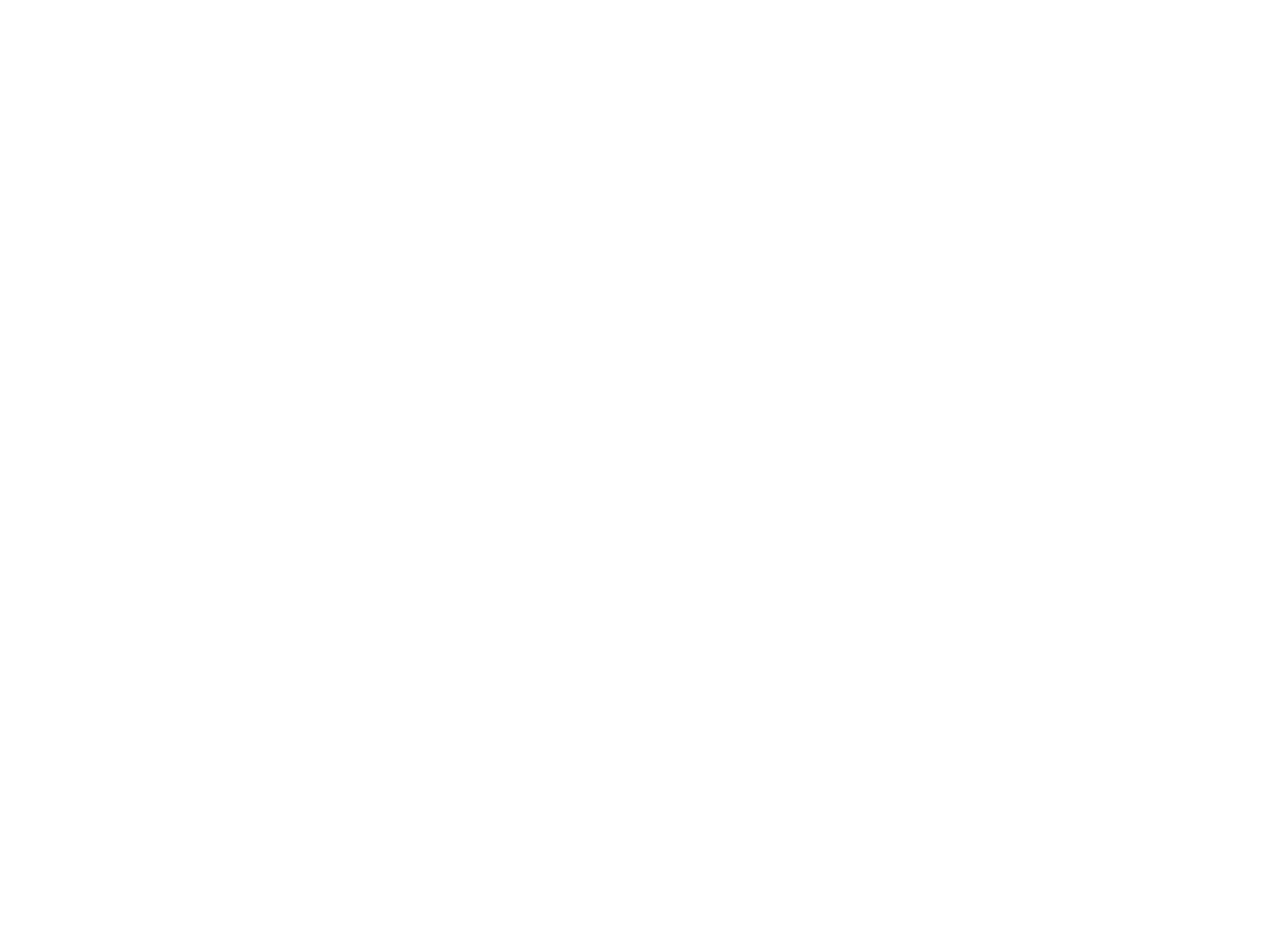
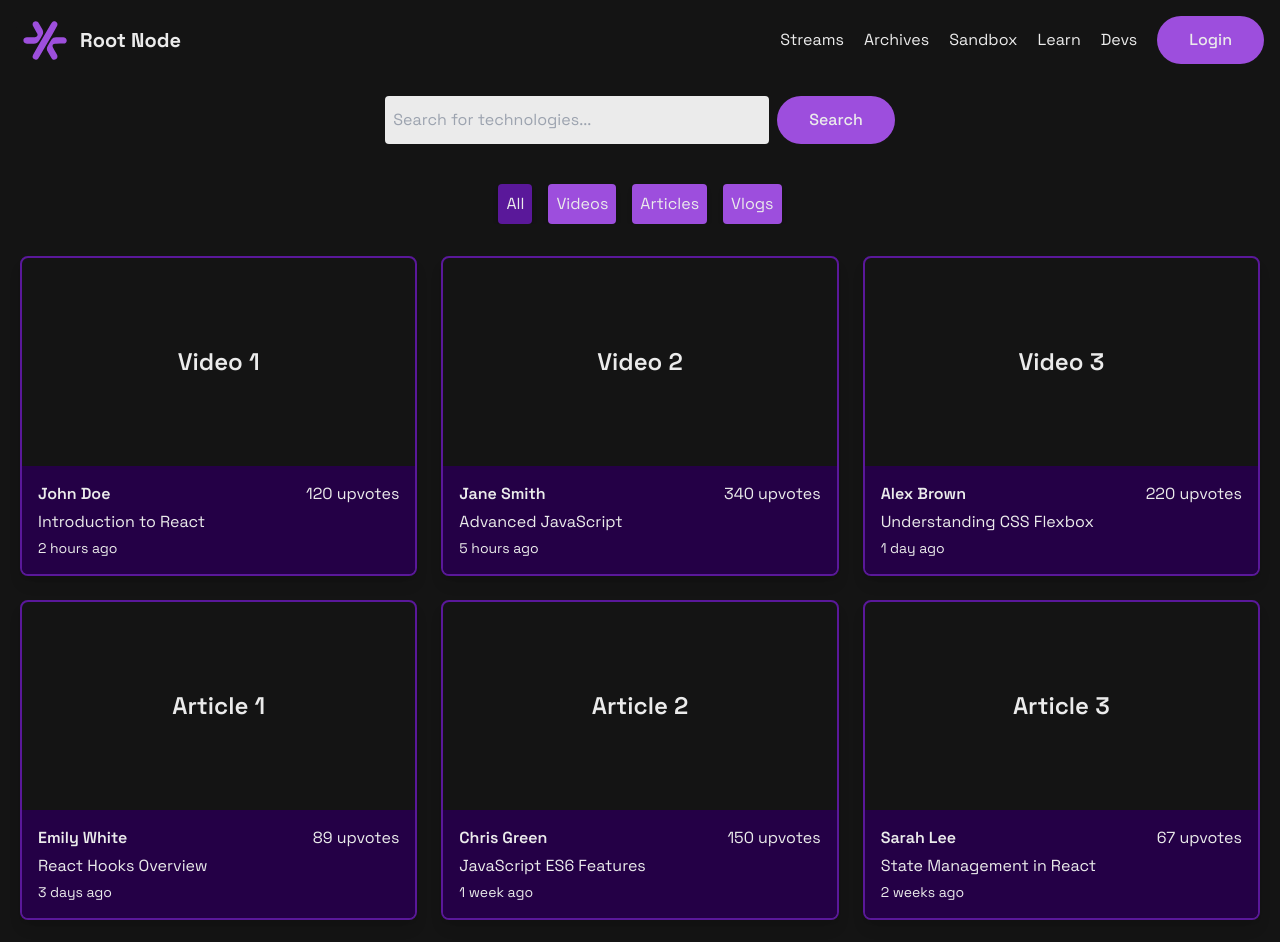
Before and after one commit to IJPenguin/RootNode, a React (Vite) app in the folder frontend/: page /learn in a window 1280 px wide. Before the commit this address had no page. Shown: the top 942 px of the page. Before the commit the page ends 800 px from the top, so only its background shows below. Built offline with nearby package versions, Linux system fonts and the light colour scheme.

Commit message:
added learn page

```diff
--- a/frontend/index.html
+++ b/frontend/index.html
@@ -1,5 +1,5 @@
 <!doctype html>
-<html lang="en">
+<html lang="en" class="scroll-smooth">
 	<head>
 		<meta charset="UTF-8" />
 		<link rel="icon" type="image/svg+xml" href="/vite.svg" />
--- a/frontend/src/Logo/Logo.jsx
+++ b/frontend/src/Logo/Logo.jsx
@@ -5,7 +5,7 @@
 			<span
 				className={`hidden ${logoOnly ? " " : "md:block"} ${fontSize} font-sans ${fontWeight} pl-2 text-white`}
 			>
-				Root Node
+				<a href="/">Root Node</a>
 			</span>
 		</div>
 	);
--- a/frontend/src/components/Footer/Footer.jsx
+++ b/frontend/src/components/Footer/Footer.jsx
@@ -1,7 +1,7 @@
 const Footer = () => {
 	return (
 		<div className="bg-background py-4 text-center text-white">
-			Made with ❤️ By Penguin
+			Made with ❤️ by Ishan, Agnivesh, Naman, Harshit and Aanchal
 		</div>
 	);
 };
--- a/frontend/src/components/Landing/Cta/Cta.jsx
+++ b/frontend/src/components/Landing/Cta/Cta.jsx
@@ -2,7 +2,7 @@
 
 const Cta = () => {
 	return (
-		<div className="flex flex-col items-center bg-background py-28">
+		<div className="flex flex-col items-center bg-background py-96">
 			<h4 className="text-base font-medium text-white">
 				Code, Collaborate, and Create Together
 			</h4>
--- /dev/null
+++ b/frontend/src/components/LearnPage/LearnPage.jsx
@@ -0,0 +1,161 @@
+import { useState } from "react";
+import Button from "../Button/Button";
+
+const LearnPage = () => {
+	const [selectedCategory, setSelectedCategory] = useState("All");
+
+	const contentData = [
+		{
+			type: "Videos",
+			title: "Video 1",
+			author: "John Doe",
+			upvotes: 120,
+			description: "Introduction to React",
+			time: "2 hours ago",
+		},
+		{
+			type: "Videos",
+			title: "Video 2",
+			author: "Jane Smith",
+			upvotes: 340,
+			description: "Advanced JavaScript",
+			time: "5 hours ago",
+		},
+		{
+			type: "Videos",
+			title: "Video 3",
+			author: "Alex Brown",
+			upvotes: 220,
+			description: "Understanding CSS Flexbox",
+			time: "1 day ago",
+		},
+		{
+			type: "Articles",
+			title: "Article 1",
+			author: "Emily White",
+			upvotes: 89,
+			description: "React Hooks Overview",
+			time: "3 days ago",
+		},
+		{
+			type: "Articles",
+			title: "Article 2",
+			author: "Chris Green",
+			upvotes: 150,
+			description: "JavaScript ES6 Features",
+			time: "1 week ago",
+		},
+		{
+			type: "Articles",
+			title: "Article 3",
+			author: "Sarah Lee",
+			upvotes: 67,
+			description: "State Management in React",
+			time: "2 weeks ago",
+		},
+		{
+			type: "Vlogs",
+			title: "Vlog 1",
+			author: "Michael Johnson",
+			upvotes: 400,
+			description: "My Coding Journey",
+			time: "4 hours ago",
+		},
+		{
+			type: "Vlogs",
+			title: "Vlog 2",
+			author: "Anna Cooper",
+			upvotes: 320,
+			description: "How I Built My First Web App",
+			time: "2 days ago",
+		},
+		{
+			type: "Vlogs",
+			title: "Vlog 3",
+			author: "Sophia Wilson",
+			upvotes: 210,
+			description: "Tips for Learning JavaScript",
+			time: "1 week ago",
+		},
+	];
+
+	const filteredContent =
+		selectedCategory === "All"
+			? contentData
+			: contentData.filter(
+					(content) => content.type === selectedCategory,
+				);
+
+	return (
+		<div className="min-h-screen bg-background text-white">
+			<nav className="flex items-center justify-center border-solid border-purple bg-background p-4">
+				<div className="flex space-x-2">
+					<input
+						type="text"
+						placeholder="Search for technologies..."
+						className="w-96 rounded bg-white p-2 text-background-purple focus:outline-none"
+					/>
+					<Button text={"Search"} />
+				</div>
+			</nav>
+
+			{/* Filter Section */}
+			<div className="mt-6 flex items-center space-x-4">
+				<div className="mb-8 flex w-full justify-center space-x-4 overflow-x-auto">
+					{["All", "Videos", "Articles", "Vlogs"].map((category) => (
+						<button
+							key={category}
+							onClick={() => setSelectedCategory(category)} // Update state when clicked
+							className={`${
+								selectedCategory === category
+									? "bg-bright-purple"
+									: "bg-purple hover:bg-light-purple"
+							} rounded p-2 text-white shadow-md transition duration-300`}
+						>
+							{category}
+						</button>
+					))}
+				</div>
+			</div>
+
+			<div className="mx-auto grid max-w-full grid-cols-1 gap-6 px-5 md:grid-cols-2 lg:grid-cols-3">
+				{filteredContent.map((content, index) => {
+					const isVideo = content.type === "Videos";
+					const isArticle = content.type === "Articles";
+					const isVlog = content.type === "Vlogs";
+
+					let contentStyle = "w-full h-60 md:h-72 lg:h-80";
+
+					return (
+						<div
+							key={index}
+							className={`transform overflow-hidden rounded-lg border-2 border-bright-purple shadow-lg transition-all duration-300 hover:scale-105 hover:shadow-xl ${contentStyle} flex flex-col justify-between`}
+						>
+							<div className="flex h-full items-center justify-center p-4 text-center text-2xl font-semibold">
+								{content.title}
+							</div>
+
+							<div className="space-y-1 bg-background-purple p-4 text-white">
+								<div className="flex justify-between">
+									<span className="font-semibold">
+										{content.author}
+									</span>
+									<span>{content.upvotes} upvotes</span>
+								</div>
+								<div className="line-clamp-2 overflow-hidden text-ellipsis">
+									{content.description}
+								</div>
+
+								<div className="text-gray-400 text-sm">
+									{content.time}
+								</div>
+							</div>
+						</div>
+					);
+				})}
+			</div>
+		</div>
+	);
+};
+
+export default LearnPage;
--- a/frontend/src/components/Navbar/Navbar.jsx
+++ b/frontend/src/components/Navbar/Navbar.jsx
@@ -22,11 +22,11 @@
 			/>
 			<div className="hidden md:block">
 				<ul className="items-center justify-between gap-5 md:flex">
-					<Navlink text="Streams" route="/streams" />
-					<Navlink text="Archives" route="/archives" />
-					<Navlink text="Sandbox" route="/sandbox" />
-					<Navlink text="Learn" route="/learn" />
-					<Navlink text="Devs" route="/devs" />
+					<Navlink text="Streams" route="streams" />
+					<Navlink text="Archives" route="archives" />
+					<Navlink text="Sandbox" route="sandbox" />
+					<Navlink text="Learn" route="learn" />
+					<Navlink text="Devs" route="devs" />
 					<Button text="Login" onClick={handleLogin} />
 				</ul>
 			</div>
--- a/frontend/src/routes/App.jsx
+++ b/frontend/src/routes/App.jsx
@@ -1,11 +1,13 @@
 import { BrowserRouter as Router, Routes, Route } from "react-router-dom";
 import Homepage from "./pages/Homepage";
+import LearnRoute from "./pages/Learnroute";
 
 function App() {
 	return (
 		<Router>
 			<Routes>
 				<Route path="/" element={<Homepage />} />
+				<Route path="/learn" element={<LearnRoute />} />
 			</Routes>
 		</Router>
 	);
--- /dev/null
+++ b/frontend/src/routes/pages/Learnroute.jsx
@@ -0,0 +1,12 @@
+import Layout from "../../components/Layout/Layout";
+import LearnPage from "../../components/LearnPage/LearnPage";
+
+const LearnRoute = () => {
+	return (
+		<Layout>
+			<LearnPage />
+		</Layout>
+	);
+};
+
+export default LearnRoute;
```
